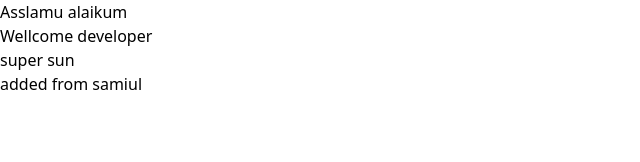
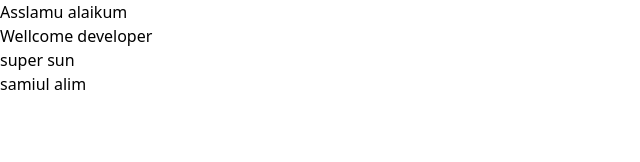
Before and after one commit to anamolhasan/quick-drop, a React (Vite) app: page / in a window 1280 px wide. Shown: the top 162 px of the page, without its empty margins (0-640 px from the left). Built offline with nearby package versions, Linux system fonts and the light colour scheme.

Commit message:
this is from samiul alim

```diff
--- a/src/App.tsx
+++ b/src/App.tsx
@@ -6,7 +6,7 @@ function App() {
       <h1>Asslamu alaikum</h1>
       <p>Wellcome developer</p>
       <p>super sun</p>
-      <p>added from samiul</p>
+      <p>samiul alim</p>
     </>
   );
 }
```
